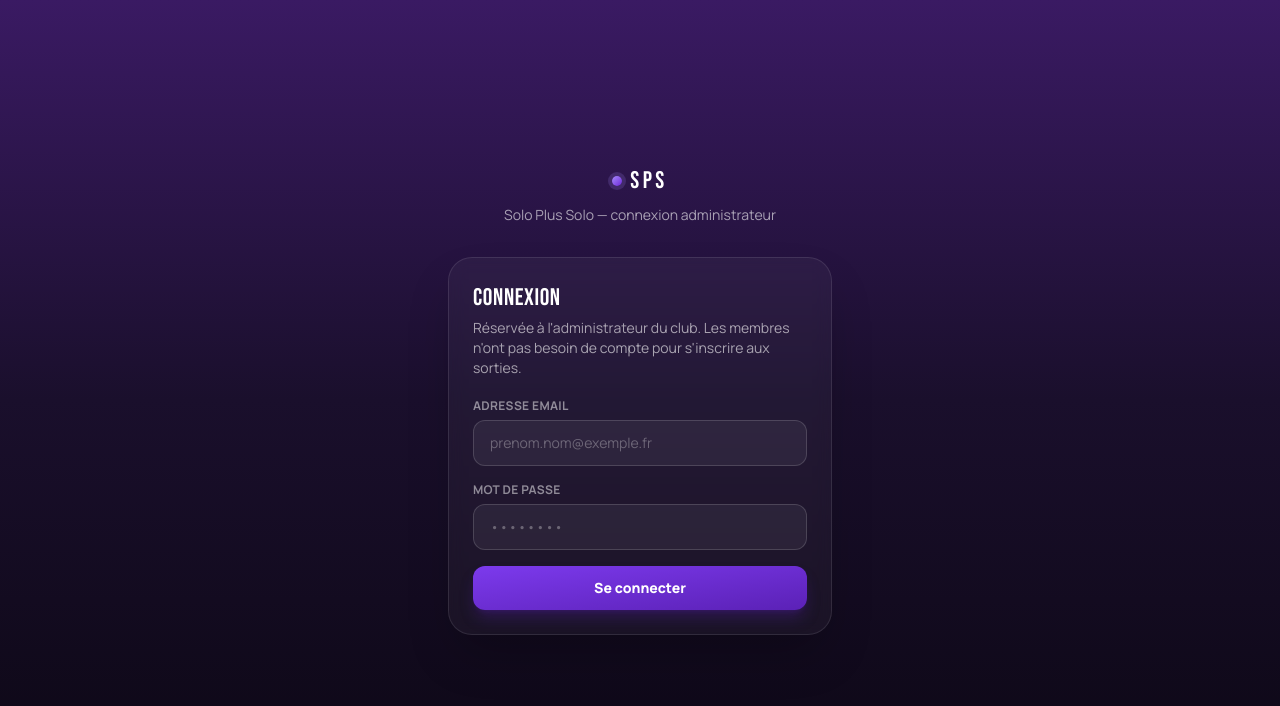
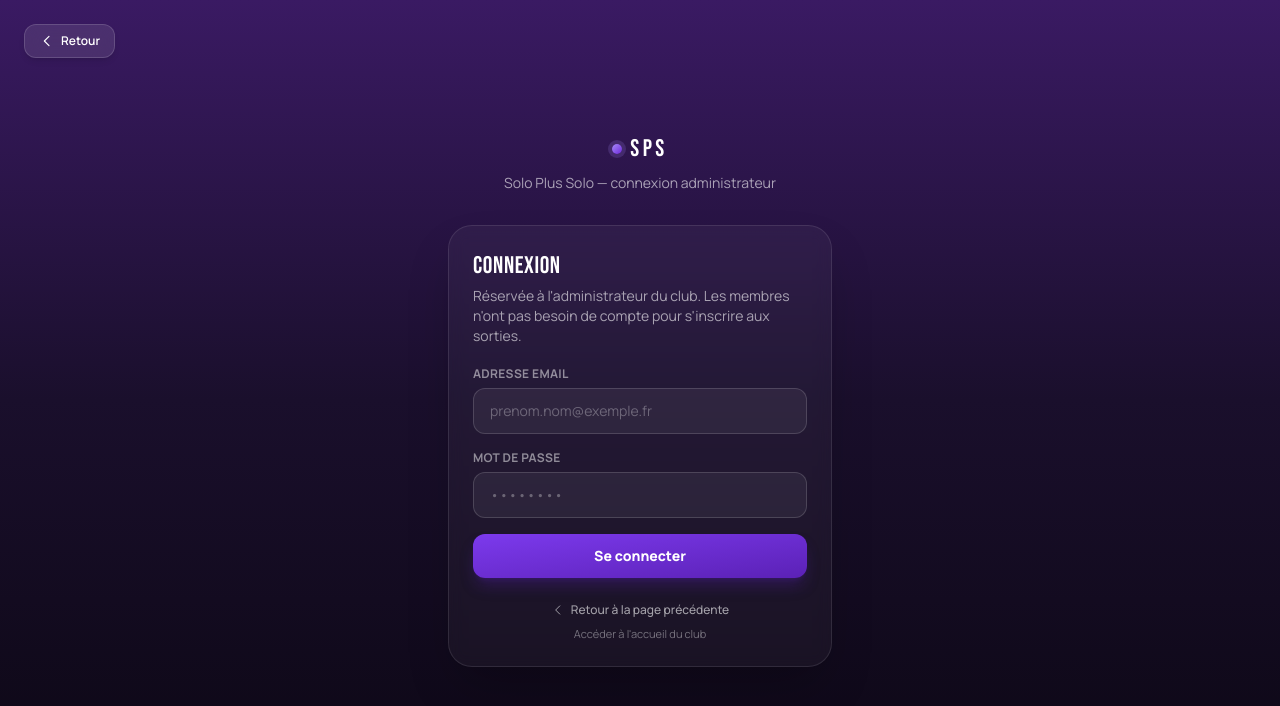
Before and after one commit to xornone/SPS-APP-FINALE, a Next.js app: page /login in a window 1280 px wide. Shown: the top 706 px of the page. Built offline with nearby package versions, Linux system fonts and the light colour scheme.

Commit message:
feat(auth): ajout bouton retour arrière sur la page de connexion admin

```diff
--- a/app/login/page.tsx
+++ b/app/login/page.tsx
@@ -1,8 +1,10 @@
 "use client";
 
 import { useState } from "react";
+import Link from "next/link";
 import { useRouter } from "next/navigation";
 import { createClient } from "@/lib/supabase/client";
+import { Icon } from "@/components/Icons";
 
 // Connexion admin par email + mot de passe. Pas d'inscription publique :
 // les comptes admin sont crees directement par le club dans le tableau de
@@ -14,6 +16,14 @@ export default function LoginPage() {
   const [password, setPassword] = useState("");
   const [status, setStatus] = useState<"idle" | "sending" | "error">("idle");
   const [errorMsg, setErrorMsg] = useState("");
+
+  function handleBack() {
+    if (typeof window !== "undefined" && window.history.length > 1) {
+      router.back();
+    } else {
+      router.push("/home");
+    }
+  }
 
   async function handleSubmit(e: React.FormEvent) {
     e.preventDefault();
@@ -32,7 +42,20 @@ export default function LoginPage() {
   }
 
   return (
-    <div className="flex min-h-dvh flex-col items-center justify-center gap-8 bg-gradient-to-b from-[#3a1a63] via-[#1a0f2c] to-[#0c0714] px-6 py-12 text-white">
+    <div className="relative flex min-h-dvh flex-col items-center justify-center gap-8 bg-gradient-to-b from-[#3a1a63] via-[#1a0f2c] to-[#0c0714] px-6 py-12 text-white">
+      {/* Bouton retour en arrière en haut à gauche */}
+      <div className="absolute left-4 top-4 z-10 sm:left-6 sm:top-6">
+        <button
+          type="button"
+          onClick={handleBack}
+          aria-label="Retour à la page précédente"
+          className="flex items-center gap-1.5 rounded-xl border border-white/15 bg-white/10 px-3.5 py-2 text-xs font-semibold text-white shadow-md backdrop-blur-md transition hover:bg-white/20 active:scale-95"
+        >
+          <Icon name="chevL" size={16} />
+          <span>Retour</span>
+        </button>
+      </div>
+
       <div className="flex flex-col items-center gap-2 text-center">
         <div className="flex items-center gap-2">
           <span className="h-2.5 w-2.5 rounded-full bg-gradient-to-br from-sps-violet400 to-sps-violet600 shadow-[0_0_0_4px_rgba(167,139,250,.18)]" />
@@ -81,6 +104,24 @@ export default function LoginPage() {
         >
           {status === "sending" ? "Connexion…" : "Se connecter"}
         </button>
+
+        <div className="mt-4 flex flex-col items-center gap-2 pt-2">
+          <button
+            type="button"
+            onClick={handleBack}
+            className="inline-flex items-center gap-1.5 text-xs font-medium text-white/60 transition hover:text-white"
+          >
+            <Icon name="chevL" size={14} />
+            <span>Retour à la page précédente</span>
+          </button>
+          <Link
+            href="/home"
+            prefetch={true}
+            className="text-[11px] text-white/40 transition hover:text-white/70"
+          >
+            Accéder à l&apos;accueil du club
+          </Link>
+        </div>
       </form>
     </div>
   );
```
Also changed, not shown: 1 other file (tests, documents, lock files or other folders).
